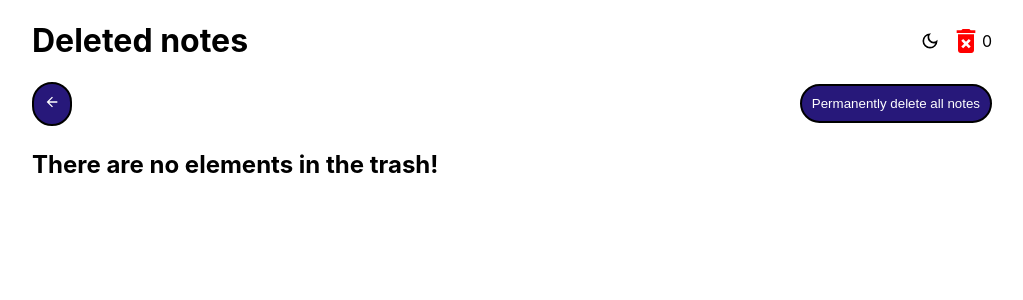
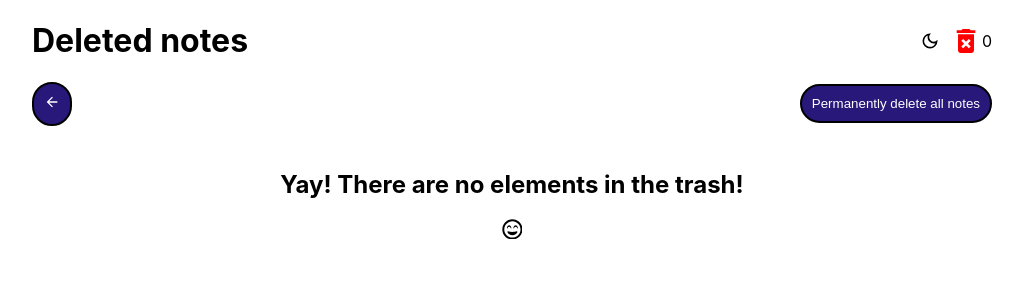
Before and after one commit to micadecolonia/coding-challenge, a React (Create React App) app: page /trash in a window 1280 px wide. Shown: the top 300 px of the page, without its empty margins (128-1151 px from the left). Built offline with nearby package versions, Linux system fonts and the light colour scheme.

Commit message:
Changed empty trash message

```diff
--- a/src/index.css
+++ b/src/index.css
@@ -168,6 +168,13 @@ textarea:focus{
   cursor: pointer;
 }
 
+.empty-trash{
+  display: flex;
+  flex-direction: column;
+  justify-content: center;
+  align-items: center;
+}
+
 .control-btns{
   display: flex;
   justify-content: space-between;
--- a/src/pages/Trash.js
+++ b/src/pages/Trash.js
@@ -1,6 +1,7 @@
 import { useSelector, useDispatch } from 'react-redux';
 import { Link } from 'react-router-dom';
 import { MdOutlineArrowBack } from 'react-icons/md';
+import { FaRegGrinBeam } from 'react-icons/fa';
 import NotesList from '../components/NotesList';
 import { addToTrash, removeFromTrash, removeAllTrash } from '../store/trashSlice';
 import { addNote } from '../store/notesSlice';
@@ -50,7 +51,12 @@ function Trash() {
             handleIsEdit={() => () => {}}
           />
         )
-        : (<h2>There are no elements in the trash!</h2>)}
+        : (
+          <div className="empty-trash">
+            <h2>Yay! There are no elements in the trash!</h2>
+            <FaRegGrinBeam size="1.3em" />
+          </div>
+        )}
 
     </>
 
```
